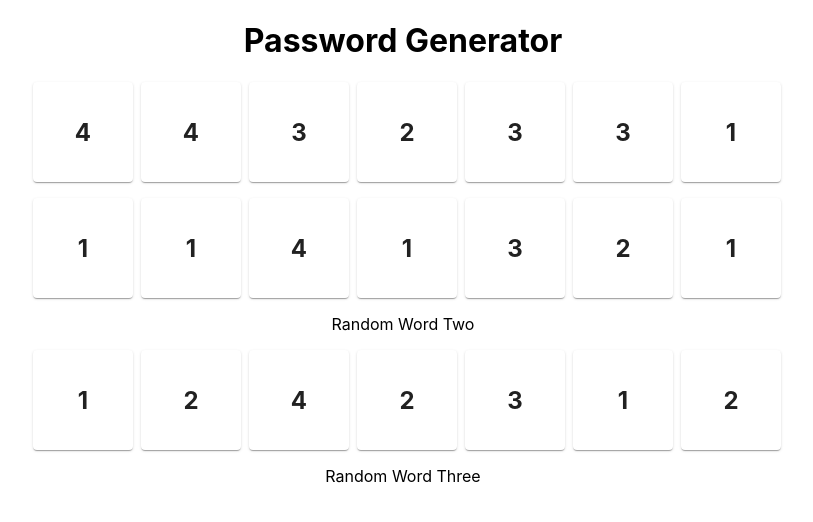
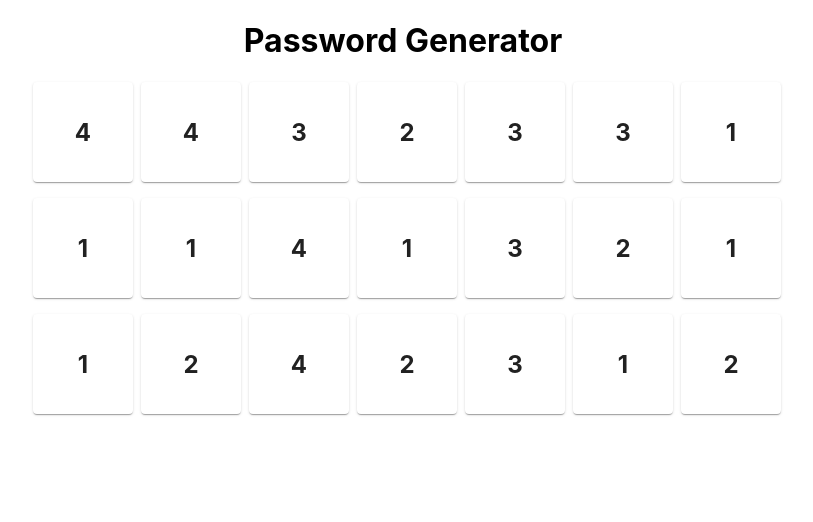
Before and after one commit to dukeydd/pwd-gen, a React (Create React App) app in the folder frontend/: page / in a window 1280 px wide. Shown: the top 522 px of the page, without its empty margins (237-1050 px from the left). Built offline with nearby package versions, Linux system fonts and the light colour scheme; no server answers.

Commit message:
display words

```diff
--- a/frontend/src/App.js
+++ b/frontend/src/App.js
@@ -22,7 +22,7 @@ function App() {
   }, [])
 
   useEffect(() => {
-    for (const [key, value] of Object.entries(numbers)) {
+    for (const key of Object.keys(numbers)) {
       console.log(key)
       if ( typeof numbers[key] !== 'undefined' && numbers[key] ) {
         axios.get("http://0.0.0.0:8000/get_word/" + numbers[key].join(''))
@@ -50,11 +50,11 @@ function App() {
       <p />
       <GridTiles numbers={numbers.two}/>
       <p />
-      Random Word Two
+      {words.two}
       <p />
       <GridTiles numbers={numbers.three}/>
       <p />
-      Random Word Three
+      {words.three}
     </div>
   );
 }
```
